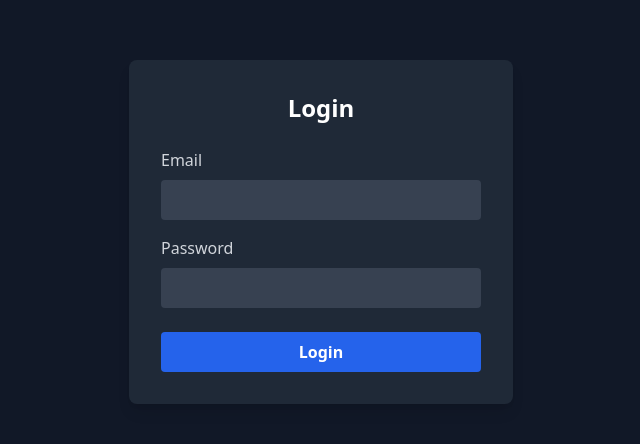
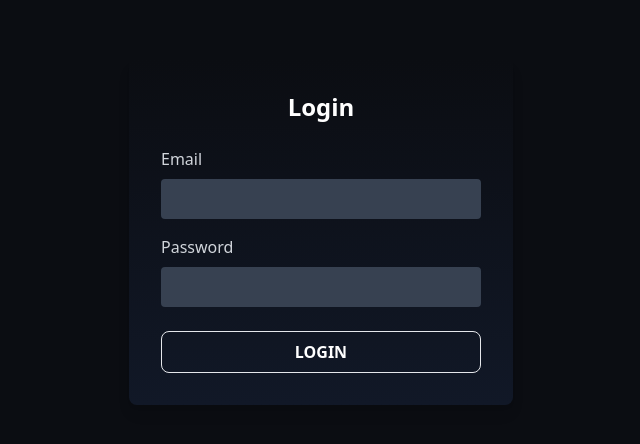
Before and after one commit to jaironberiguete/web-22my-style-jb, a React (Vite) app in the folder frontend/: page /login in a window 1280 px wide. Shown: the part 168-612 px from the top of the page, without its empty margins (319-959 px from the left). Built offline with nearby package versions, Linux system fonts and the light colour scheme.

Commit message:
added the login functionality

```diff
--- a/frontend/src/pages/Login.jsx
+++ b/frontend/src/pages/Login.jsx
@@ -1,21 +1,34 @@
 // src/components/Login.jsx
 import { useState } from "react";
+import { useNavigate } from "react-router-dom";
+import API from "../api/axios";
 
 export const Login = () => {
   const [email, setEmail] = useState("");
   const [password, setPassword] = useState("");
+  const navigate = useNavigate();
 
-  const handleSubmit = (e) => {
+    const handleSubmit = async (e) => {
     e.preventDefault();
-    // For now, just log the values
-    console.log({ email, password });
+
+    try {
+      const response = await API.post("auth/login/", { email, password });
+      // Store tokens in localStorage
+      localStorage.setItem("access_token", response.data.access);
+      localStorage.setItem("refresh_token", response.data.refresh);
+      alert("Login successful!");
+      navigate("/");
+    } catch (error) {
+      console.error(error);
+      alert("Invalid credentials");
+    }
   };
 
   return (
-    <div className="flex items-center justify-center h-screen bg-gray-900">
+    <div className="flex items-center justify-center h-screen bg-[#0b0d12] ">
       <form
         onSubmit={handleSubmit}
-        className="bg-gray-800 p-8 rounded-lg shadow-lg w-full max-w-sm"
+        className="bg-gradient-to-t from-[#111827] to-[#0b0d12] p-8 rounded-lg shadow-lg w-full max-w-sm border-gray-700"
       >
         <h2 className="text-2xl font-semibold text-white mb-6 text-center">Login</h2>
 
@@ -39,9 +52,9 @@ export const Login = () => {
 
         <button
           type="submit"
-          className="w-full bg-blue-600 hover:bg-blue-700 text-white font-semibold py-2 px-4 rounded"
+          className="w-full text-white border rounded-lg hover:bg-white hover:text-black transition font-semibold py-2 px-4 rounded"
         >
-          Login
+          LOGIN
         </button>
       </form>
     </div>
```
